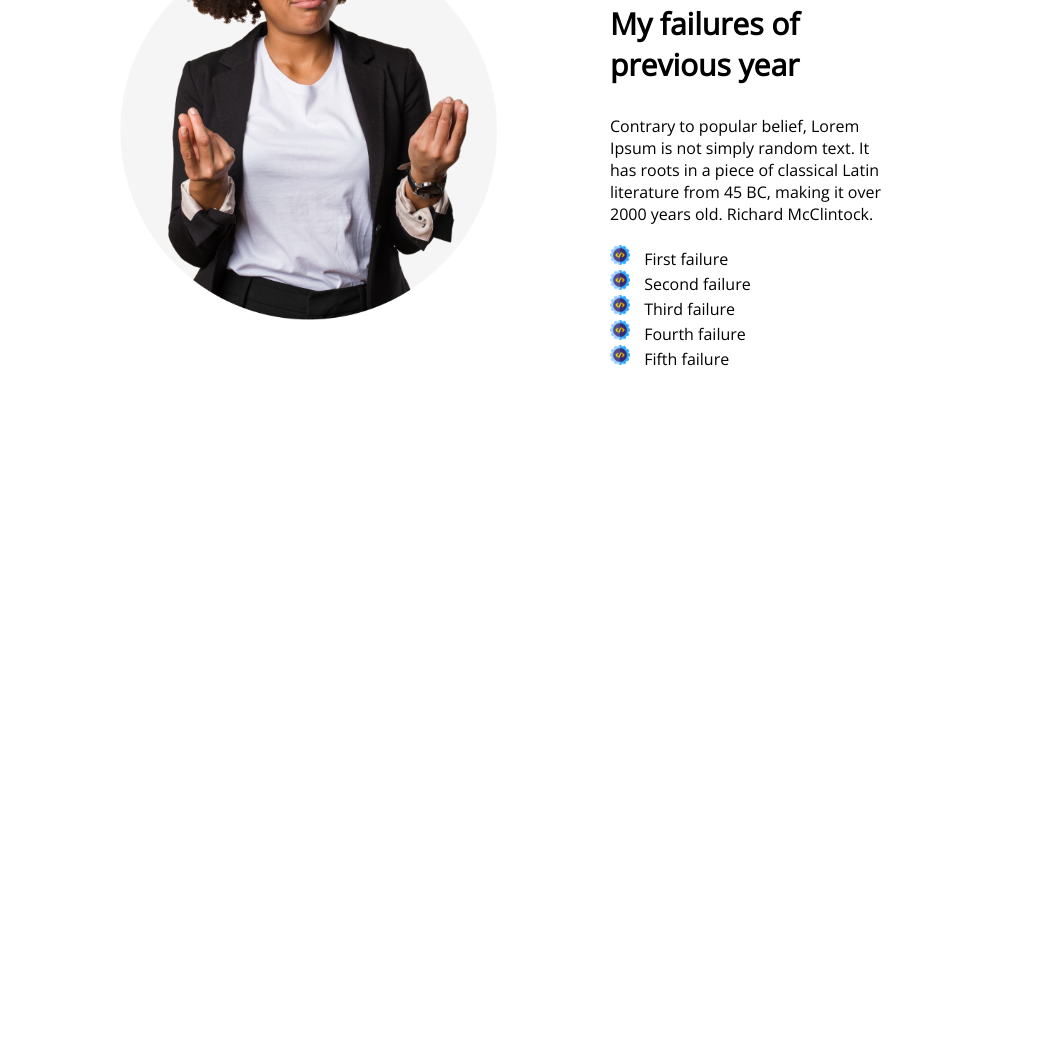
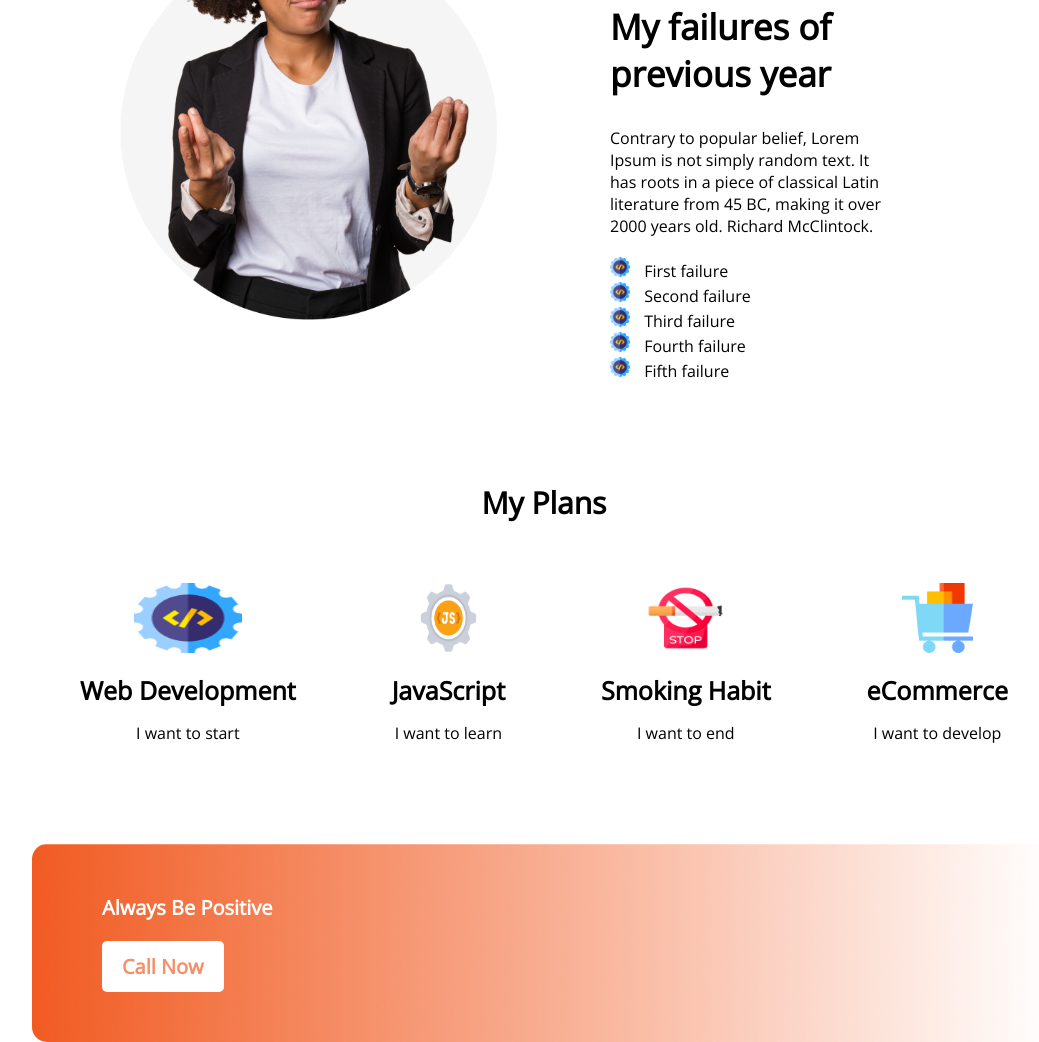
Before and after one commit to alif-js/new-year-resolution-test-lp, a plain HTML site: page index.html in a window 1280 px wide. Shown: the part 947-1989 px from the top of the page, without its empty margins (96-1135 px from the left). Before the commit the page ends 1317 px from the top, so only its background shows below. Drawn offline with nearby package versions, Linux system fonts and the light colour scheme.

Commit message:
CTA section done

```diff
--- a/index.html
+++ b/index.html
@@ -40,6 +40,37 @@
                 </ul>
             </div>
         </section>
+        <section class="plans">
+            <h2>My Plans</h2>
+            <div class="plan-box-collection">
+                <div class="plan-box">
+                    <img src="images/icons/web.png" alt="">
+                    <h4>Web Development</h4>
+                    <p>I want to start</p>
+                </div>
+                <div class="plan-box">
+                    <img src="images/icons/js.png" alt="">
+                    <h4>JavaScript</h4>
+                    <p>I want to learn</p>
+                </div>
+                <div class="plan-box">
+                    <img src="images/icons/smoke.png" alt="">
+                    <h4>Smoking Habit</h4>
+                    <p>I want to end</p>
+                </div>
+                <div class="plan-box">
+                    <img src="images/icons/ecom.png" alt="">
+                    <h4>eCommerce</h4>
+                    <p>I want to develop</p>
+                </div>
+            </div>
+        </section>
+        <section class="cta-section">
+            <div class="cta-section-content">
+                <h3>Always Be Positive</h3>
+                <button class="cta-button">Call Now</button>
+            </div>
+        </section>
     </main>
     <footer>
 
--- a/styles.css
+++ b/styles.css
@@ -14,6 +14,7 @@
 }
 .btn-primary:hover{
     background-color: #ffc000;
+    cursor: pointer;
 }
 
 /* header section */
@@ -63,7 +64,7 @@
 }
 .failure-content h2{
     font-weight: bold;
-    font-size: 30px;
+    font-size: 35px;
 }
 .failure-paragraph{
     margin-bottom: 20px;
@@ -84,3 +85,66 @@
 }
 
 /* my plans section */
+
+.plans{
+    margin: 100px 0;
+}
+.plans h2{
+    font-weight: bold;
+    font-size: 30px;
+    text-align: center;
+    margin-bottom: 60px;
+}
+.plan-box-collection{
+    display: flex;
+    justify-content: space-around;
+    width: 80%;
+    margin: 0 10% 0 10%;
+}
+.plan-box{
+    text-align: center;
+}
+.plan-box img{
+    width: 50%;
+    height: 70px;
+}
+.plan-box h4{
+    margin: 15px 0;
+    font-weight: bold;
+    font-size: 25px;
+}
+
+/* cta-section */
+
+.cta-section{
+    background-image: url(images/gradient2.png);
+    background-repeat: no-repeat;
+    background-size: cover;
+    width: 80%;
+    margin: 0 10% 0 10%;
+    height: auto;
+    border-radius: 15px;
+}
+.cta-section-content{
+    padding: 50px 0 50px 70px;
+}
+.cta-section-content h3{
+    font-weight: bold;
+    font-size: 20px;
+    color: white;
+}
+.cta-button{
+    background-color: white;
+    color: #f68f69;
+    font-weight: 700;
+    font-size: 20px;
+    padding: 12px 20px;
+    border: 0;
+    border-radius: 5px;
+    margin-top: 20px;
+}
+.cta-button:hover{
+    background-color: #ffc000;
+    color: white;
+    cursor: pointer;
+}
```
